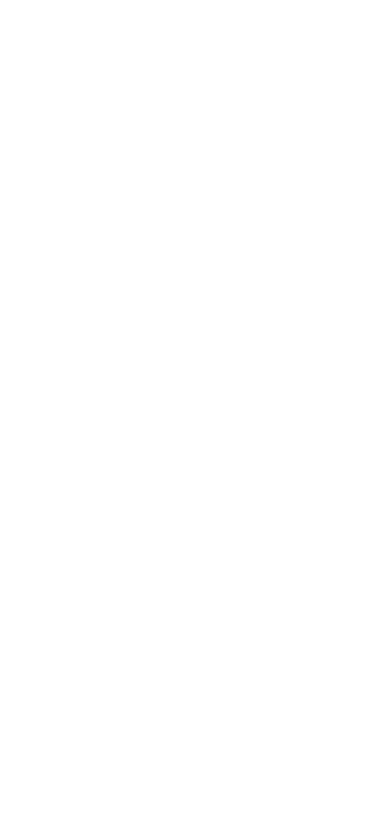
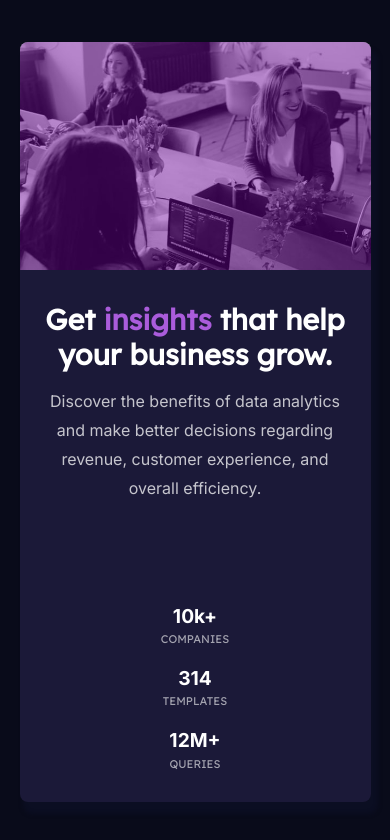
Before and after one commit to ArturoFLR/stats-preview-card, a plain HTML site: page index.html in a window 390 px wide. Drawn offline with Linux system fonts and the light colour scheme.

Commit message:
Versión 1.0

```diff
--- a/css/reset.css
+++ b/css/reset.css
@@ -0,0 +1,48 @@
+/* http://meyerweb.com/eric/tools/css/reset/
+    v2.0 | 20110126
+    License: none (public domain)
+*/
+
+html, body, div, span, applet, object, iframe,
+h1, h2, h3, h4, h5, h6, p, blockquote, pre,
+a, abbr, acronym, address, big, cite, code,
+del, dfn, em, img, ins, kbd, q, s, samp,
+small, strike, strong, sub, sup, tt, var,
+b, u, i, center,
+dl, dt, dd, ol, ul, li,
+fieldset, form, label, legend,
+table, caption, tbody, tfoot, thead, tr, th, td,
+article, aside, canvas, details, embed,
+figure, figcaption, footer, header, hgroup,
+menu, nav, output, ruby, section, summary,
+time, mark, audio, video {
+	margin: 0;
+	padding: 0;
+	border: 0;
+	font-size: 100%;
+	font: inherit;
+	vertical-align: baseline;
+}
+/* HTML5 display-role reset for older browsers */
+article, aside, details, figcaption, figure,
+footer, header, hgroup, menu, nav, section {
+	display: block;
+}
+body {
+	line-height: 1;
+}
+ol, ul {
+	list-style: none;
+}
+blockquote, q {
+	quotes: none;
+}
+blockquote:before, blockquote:after,
+q:before, q:after {
+	content: '';
+	content: none;
+}
+table {
+	border-collapse: collapse;
+	border-spacing: 0;
+}
--- a/index.html
+++ b/index.html
@@ -4,9 +4,40 @@
     <meta charset="UTF-8">
     <meta http-equiv="X-UA-Compatible" content="IE=edge">
     <meta name="viewport" content="width=device-width, initial-scale=1.0">
+	<link rel="preload" href="./css/style.css" as="style">
+	<link rel="stylesheet" href="./css/style.css">
     <title>Stats Preview Card</title>
 </head>
 <body>
+    <main class="stats_card_component">
+
+		<div class="text_container">
+			<div class="plain_text">
+				<h2 class="heading">Get <span>insights</span> that help your business grow.</h2>
+				<p class="paragraph">Discover the benefits of data analytics and make better decisions regarding revenue, customer experience, and overall efficiency.</p>
+			</div>
+
+			<div class="metrics">
+				<div class="metric_element">
+					<span class="metric_element_cipher lower">10k+</span>
+					<span class="metric_element_text">companies</span>
+				</div>
+				<div class="metric_element">
+					<span class="metric_element_cipher">314</span>
+					<span class="metric_element_text">templates</span>
+				</div>
+				<div class="metric_element">
+					<span class="metric_element_cipher">12m+</span>
+					<span class="metric_element_text">queries</span>
+				</div>
+			</div>
+		</div>
+
+		<div class="image_container">
+			<div class="color_filter"></div>
+		</div>
+
+	</main>
 
 </body>
 </html>
--- a/sass/style.scss
+++ b/sass/style.scss
@@ -0,0 +1,226 @@
+@import "../css/reset.css";
+@import url('https://fonts.googleapis.com/css2?family=Inter:wght@400;700&family=Lexend+Deca&display=swap');
+
+//VARIABLES
+$veryDarkBlue: hsl(233, 47%, 7%);
+$darkBlue: hsl(244, 38%, 16%);
+$softViolet: hsl(277, 64%, 61%);
+$white: hsl(0, 0%, 100%);
+$transparentWhite: hsla(0, 0%, 100%, 0.75);
+$veryTransparentWhite: hsla(0, 0%, 100%, 0.6);
+$filter: hsl(282, 97%, 31%);
+$inter: 'Inter', sans-serif;
+$lexendDeca: 'Lexend Deca', sans-serif;
+
+* {
+	margin: 0px;
+    padding: 0px;
+    box-sizing: border-box;
+}
+
+body {
+	display: flex;
+	justify-content: center;
+	min-width: 100vw;
+	min-height: 100vh;
+	align-items: center;
+	background-color: $veryDarkBlue;
+}
+
+.stats_card_component {
+	display: flex;
+	justify-content: center;
+	width: 80%;
+	height:67vh;
+	border-radius: 8px;
+	overflow: hidden;
+	box-shadow: 5px 10px 4px 2px hsl(233, 50%, 9%);
+}
+
+.text_container {
+	width: 50%;
+	height: 100%;
+	padding: 0rem 6rem 0rem 4rem;
+	background-color: $darkBlue;
+
+		.plain_text {
+			display: flex;
+			flex-wrap: wrap;
+			justify-content: start;
+			align-content: end;
+			height: 55%;
+
+			p {
+				color: $transparentWhite;
+				font-family: $inter;
+				line-height: 180%;
+				margin: 2rem 0rem 0rem 0rem;
+				width: 90%;
+			}
+			h2 {
+				color: $white;
+				font-family: $lexendDeca;
+				font-size: 2.5rem;
+				font-weight: 700;
+				line-height: 130%;
+
+					span {
+						color: $softViolet;
+					}
+			}
+		}
+}
+
+.metrics {
+	display: flex;
+	justify-content: space-between;
+	align-items: center;
+	color: $white;
+	width: 90%;
+	height: 45%;
+	text-transform: uppercase ;
+
+		.metric_element {
+			display: flex;
+			flex-direction: column;
+		}
+
+		.metric_element_cipher {
+			color: $white;
+			font-family: $inter;
+			font-weight: 700;
+			font-size: 1.65rem;
+			margin-bottom: 1rem;
+		}
+
+		.metric_element_text {
+			color: $veryTransparentWhite;
+			font-family: $lexendDeca;
+			font-weight: 400;
+			font-size: 0.9rem;
+		}
+
+		.lower {
+			text-transform: lowercase;
+		}
+}
+
+
+.image_container {
+	position: relative;
+	background-image: url("../img/image-header-desktop.jpg");
+	background-repeat: no-repeat;
+	background-size: cover;
+	width: 50%;
+
+	.color_filter {
+		position: absolute;
+		width: 100%;
+		height: 100%;
+		z-index: 1;
+		background-color: $filter;
+		opacity: 0.45;
+	}
+}
+
+@media (max-width: 1439px) {
+	.text_container{
+		.plain_text {
+			height: 65%;
+		}
+	}
+
+	.metrics {
+		height: 35%;
+	}
+}
+
+@media (max-width: 1155px) {
+	.text_container{
+		padding: 0rem 4rem 0rem 2rem;
+
+		.plain_text {
+			height: 60%;
+
+			p {
+				width: 100%;
+			}
+
+			h2 {
+				font-size: 2rem;
+			}
+		}
+	}
+
+	.metrics {
+		height: 40%;
+		width: 100%;
+	}
+}
+
+@media (max-width: 1155px) {
+	.text_container{
+
+		.plain_text {
+			height: 70%;
+		}
+	}
+
+	.metrics {
+		height: 30%;
+	}
+}
+
+@media (max-width: 788px) {
+	.stats_card_component {
+		width: 90%;
+		height: 90vh;
+		flex-direction: column-reverse;
+	}
+
+	.text_container {
+		width: 100%;
+		height: 70%;
+		padding: 2rem 1.5rem;
+		text-align: center;
+		overflow-y: auto;
+
+		.plain_text {
+			align-content: flex-start;
+			height: 50%;
+			p {
+				margin: 1rem 0rem 1rem 0rem;
+				width: 100%;
+				font-size: 1rem;
+			}
+			h2 {
+				font-size: 1.8rem;
+				line-height: 120%;
+			}
+		}
+	}
+
+	.metrics {
+		flex-direction: column;
+		justify-content: flex-end;
+		align-items: center;
+		text-align: center;
+		width: 100%;
+		height: 50%;
+
+			.metric_element_cipher {
+				font-size: 1.2rem;
+				margin: 1.5rem 0rem 0.5rem 0rem;
+			}
+
+			.metric_element_text {
+				font-size: 0.7rem;
+			}
+	}
+
+	.image_container {
+		background-image: url("../img/image-header-mobile.jpg");
+		width: 100%;
+		height: 30%;
+	}
+}
```
Also changed, not shown: css/style.css, 3 other files.
